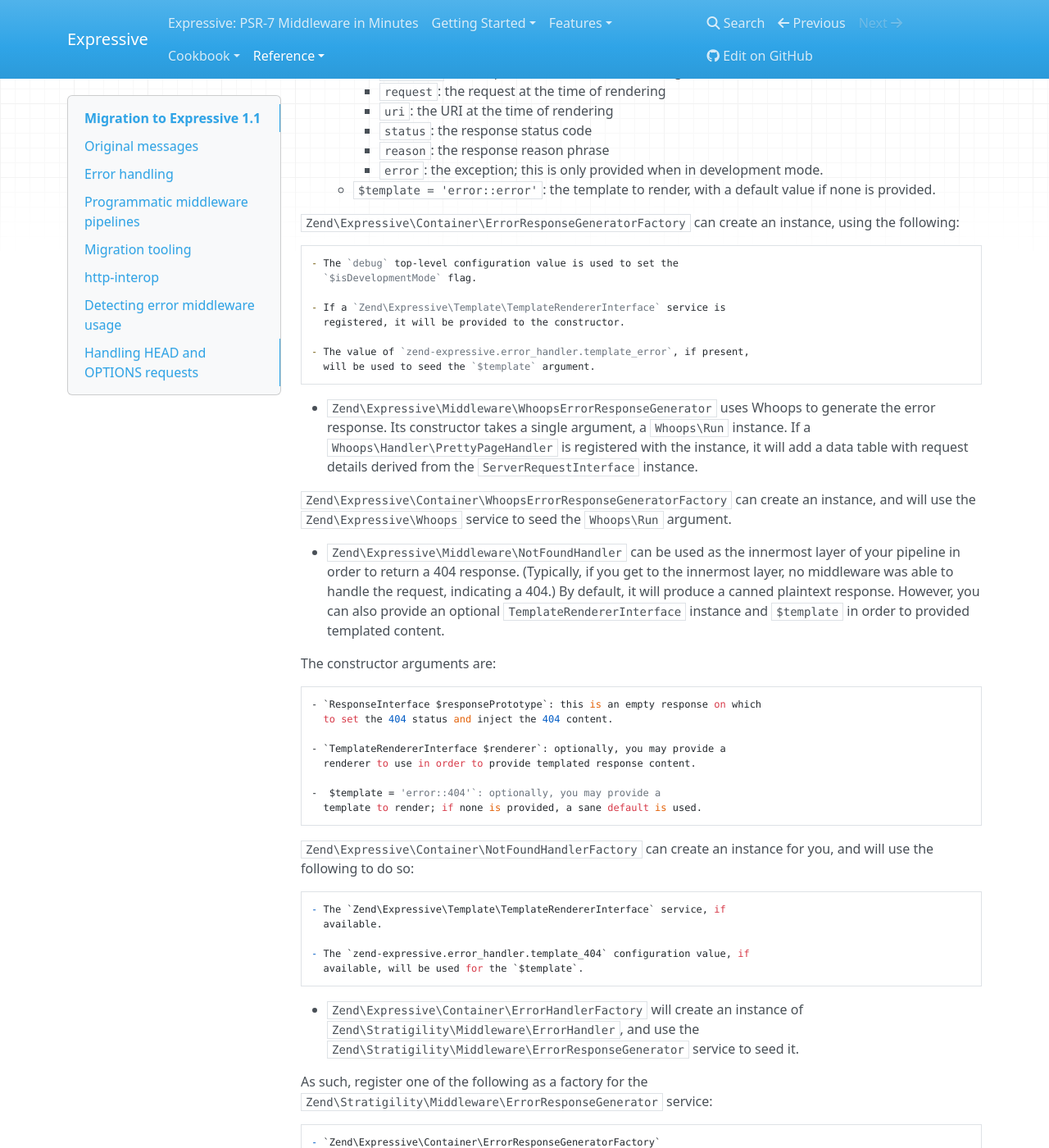
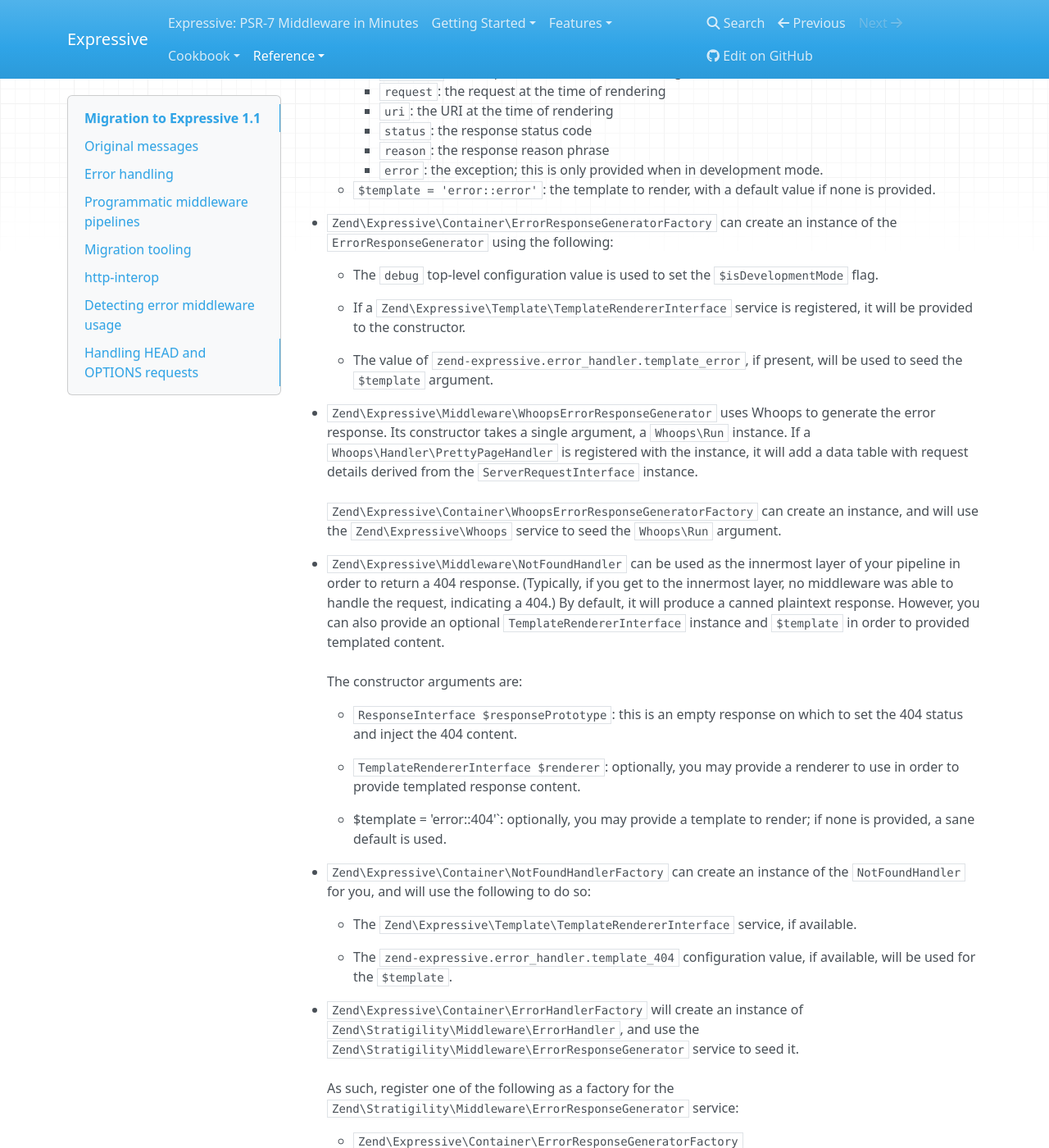
Before and after one commit to zendframework/zend-expressive, an MkDocs documentation site: the page built from doc/book/reference/migration/to-v1-1.md, in a window 1280 px wide and 1400 px high, scrolled down 3542 px. Shown: the whole window at 82% size. Built offline with MkDocs 1.6.1, drawn with Linux system fonts in a browser that asks for light colours; nearby versions of some CDN libraries; old or Windows-style settings are respelled for this version of MkDocs; some of the changed text lies outside the part shown.

Commit message:
Fixes navigation and formatting
- Filenames cannot contain extra `.` characters; mkdocs will not find
  them if they are present.
- Formatting errors due to nested bullets and attempts to have multiple
  paragraphs.

```diff
--- a/doc/book/reference/migration/to-v1.1.md
+++ b/doc/book/reference/migration/to-v1-1.md
@@ -200,8 +200,8 @@
     - `$template = 'error::error'`: the template to render, with a default value
       if none is provided.
 
-  `Zend\Expressive\Container\ErrorResponseGeneratorFactory` can create an
-  instance, using the following:
+- `Zend\Expressive\Container\ErrorResponseGeneratorFactory` can create an
+  instance of the `ErrorResponseGenerator` using the following:
 
     - The `debug` top-level configuration value is used to set the
       `$isDevelopmentMode` flag.
@@ -216,8 +216,7 @@
   generate the error response. Its constructor takes a single argument, a
   `Whoops\Run` instance. If a `Whoops\Handler\PrettyPageHandler` is registered
   with the instance, it will add a data table with request details derived from
-  the `ServerRequestInterface` instance.
-
+  the `ServerRequestInterface` instance.<br/><br/>
   `Zend\Expressive\Container\WhoopsErrorResponseGeneratorFactory` can create an
   instance, and will use the `Zend\Expressive\Whoops` service to seed the
   `Whoops\Run` argument.
@@ -227,8 +226,7 @@
   get to the innermost layer, no middleware was able to handle the request,
   indicating a 404.) By default, it will produce a canned plaintext response.
   However, you can also provide an optional `TemplateRendererInterface` instance
-  and `$template` in order to provided templated content.
-
+  and `$template` in order to provided templated content.<br/><br/>
   The constructor arguments are:
 
     - `ResponseInterface $responsePrototype`: this is an empty response on which
@@ -240,8 +238,8 @@
     -  $template = 'error::404'`: optionally, you may provide a
       template to render; if none is provided, a sane default is used.
 
-  `Zend\Expressive\Container\NotFoundHandlerFactory` can create an instance for
-  you, and will use the following to do so:
+- `Zend\Expressive\Container\NotFoundHandlerFactory` can create an instance of
+  the `NotFoundHandler` for you, and will use the following to do so:
 
     - The `Zend\Expressive\Template\TemplateRendererInterface` service, if
       available.
@@ -251,8 +249,8 @@
 
 - `Zend\Expressive\Container\ErrorHandlerFactory` will create an instance of
   `Zend\Stratigility\Middleware\ErrorHandler`, and use the
-  `Zend\Stratigility\Middleware\ErrorResponseGenerator` service to seed it.
-
+  `Zend\Stratigility\Middleware\ErrorResponseGenerator` service to seed
+  it.<br/><br/>
   As such, register one of the following as a factory for the
   `Zend\Stratigility\Middleware\ErrorResponseGenerator` service:
 
--- a/mkdocs.yml
+++ b/mkdocs.yml
@@ -57,7 +57,7 @@
         - 'Expressive Projects': reference/expressive-projects.md
         - Migration:
             - 'From RC5 and Earlier': reference/migration/rc-to-v1.md
-            - 'From the 1.0 series to 1.1+': reference/migration/to-v1.1.md
+            - 'From the 1.0 series to 1.1+': reference/migration/to-v1-1.md
 site_name: Expressive
 site_description: 'zend-expressive: PSR-7 Middleware Microframework'
 repo_url: 'https://github.com/zendframework/zend-expressive'
```
